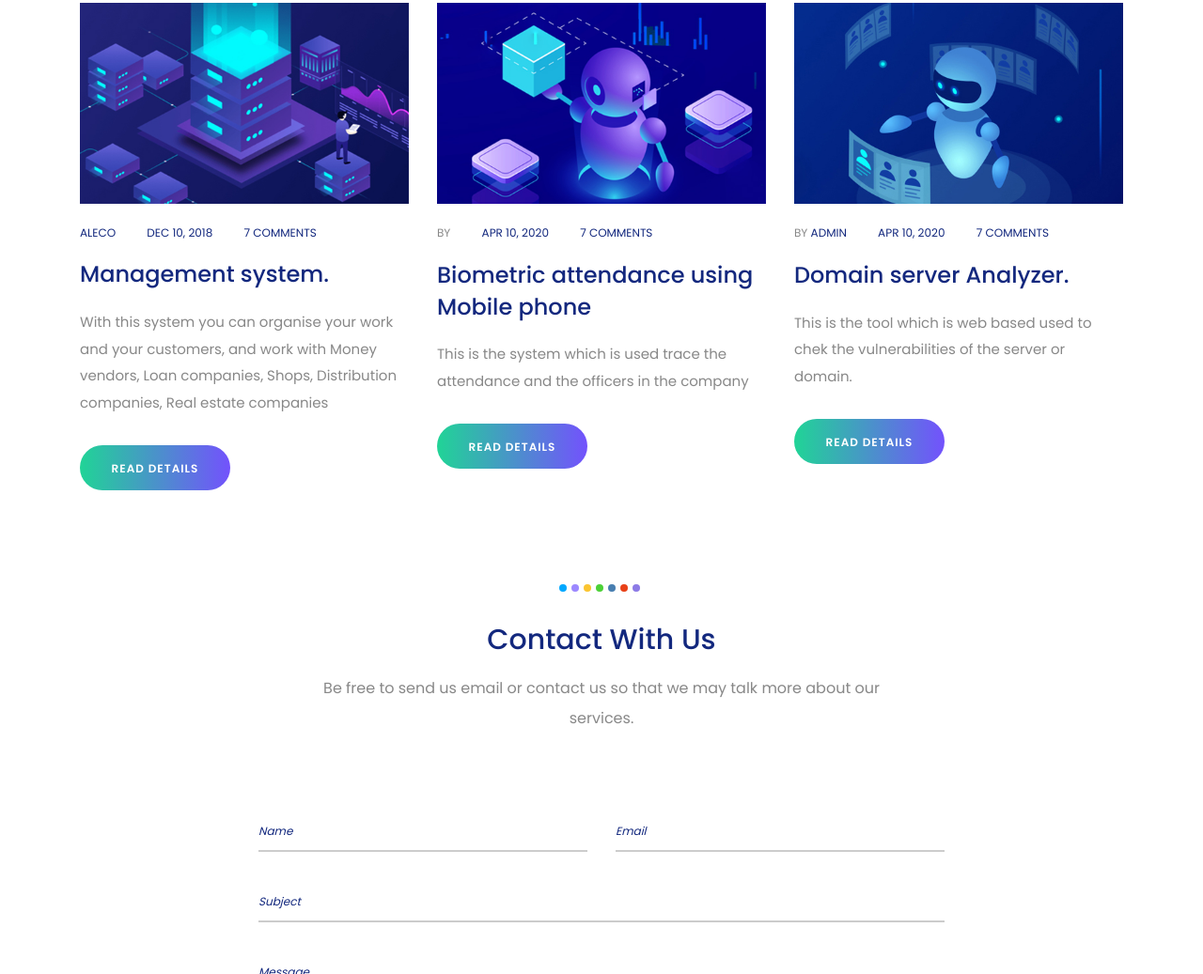
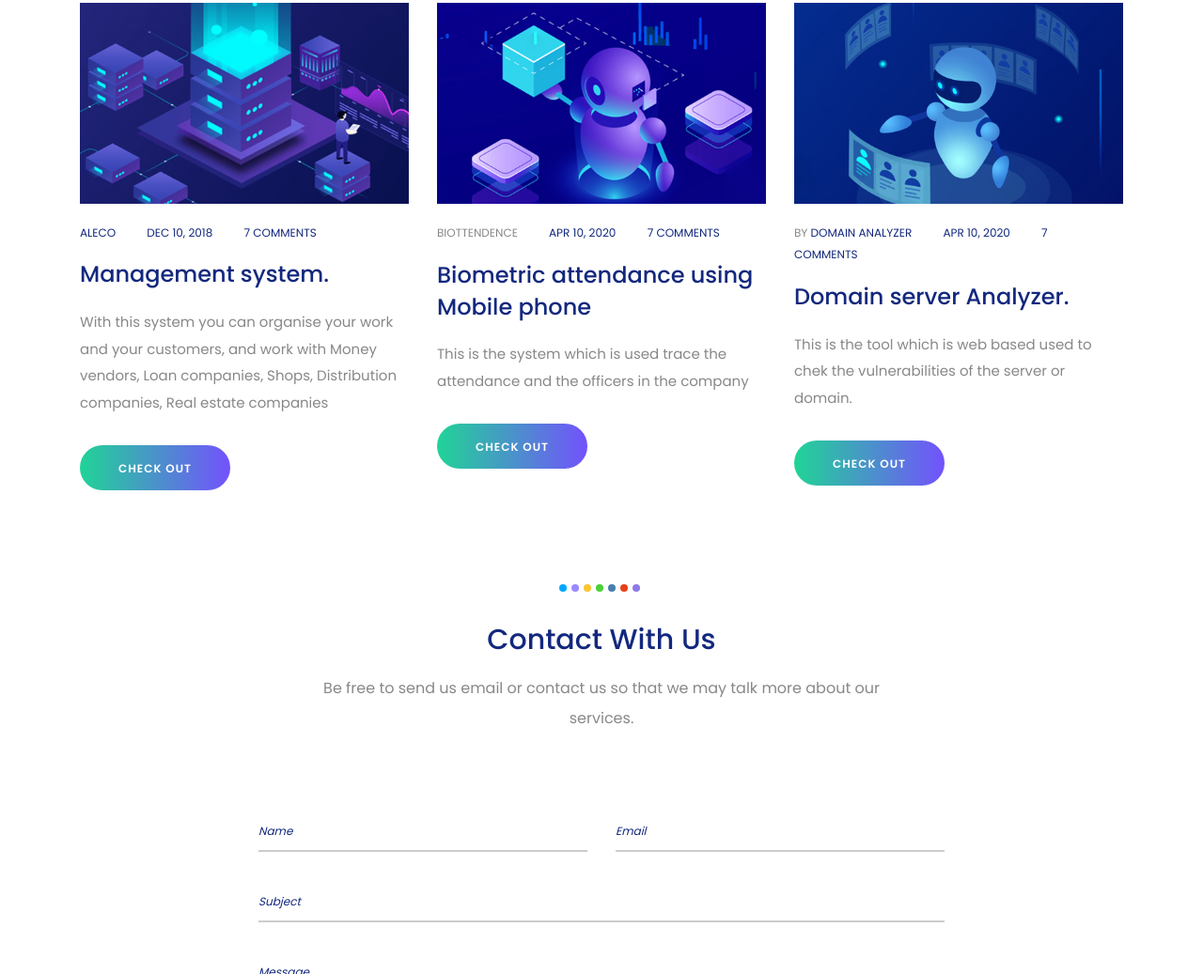
Before and after one commit to lewicpro/lewictech, a plain HTML site: page index.html in a window 1280 px wide. Shown: the part 6431-7468 px from the top of the page at 94% size. Drawn offline with Linux system fonts and the light colour scheme; files whose address does not match are found by name.

Commit message:
update 2

```diff
--- a/index.html
+++ b/index.html
@@ -763,7 +763,7 @@
                                 <h4>Management system.</h4>
                             </a>
                             <p>With this system you can organise your work and your customers, and work with Money vendors, Loan companies, Shops, Distribution companies, Real estate companies</p>
-                            <a href="index-single-blog.html" class="btn dream-btn mt-15">Read Details</a>
+                            <a href="https://alecotz.com" class="btn dream-btn mt-15">Check out</a>
                         </div>
                     </div>
                 </div>
@@ -780,13 +780,13 @@
                             <!-- Dream Dots -->
 
                             <div class="post-meta mt-20">
-                                <p>By <a  class="post-author"></a> <a >Apr 10, 2020</a> <a  class="post-comments">7 comments</a></p>
+                                <p>BIOTTENDENCE <a  class="post-author"></a> <a >Apr 10, 2020</a> <a  class="post-comments">7 comments</a></p>
                             </div>
                             <a href="index-single-blog.html" class="post-title">
                                 <h4>Biometric attendance using Mobile phone</h4>
                             </a>
                             <p>This is the system which is used trace the attendance and the officers in the company</p>
-                            <a href="index-single-blog.html" class="btn dream-btn mt-15">Read Details</a>
+                            <a href="https://biottendence.tk" class="btn dream-btn mt-15">Check out</a>
                         </div>
                     </div>
                 </div>
@@ -803,13 +803,13 @@
                             <!-- Dream Dots -->
 
                             <div class="post-meta mt-20">
-                                <p>By <a  class="post-author">ADMIN</a> <a >Apr 10, 2020</a> <a  class="post-comments">7 comments</a></p>
+                                <p>By <a  class="post-author">DOMAIN ANALYZER</a> <a >Apr 10, 2020</a> <a  class="post-comments">7 comments</a></p>
                             </div>
                             <a href="index-single-blog.html" class="post-title">
                                 <h4>Domain server Analyzer.</h4>
                             </a>
                             <p>This is the tool which is web based used to chek the vulnerabilities of the server or domain.</p>
-                            <a href="index-single-blog.html" class="btn dream-btn mt-15">Read Details</a>
+                            <a href="https://lewicpro.github.io/domain-name-extractor" class="btn dream-btn mt-15">Check out</a>
                         </div>
                     </div>
                 </div>
```
